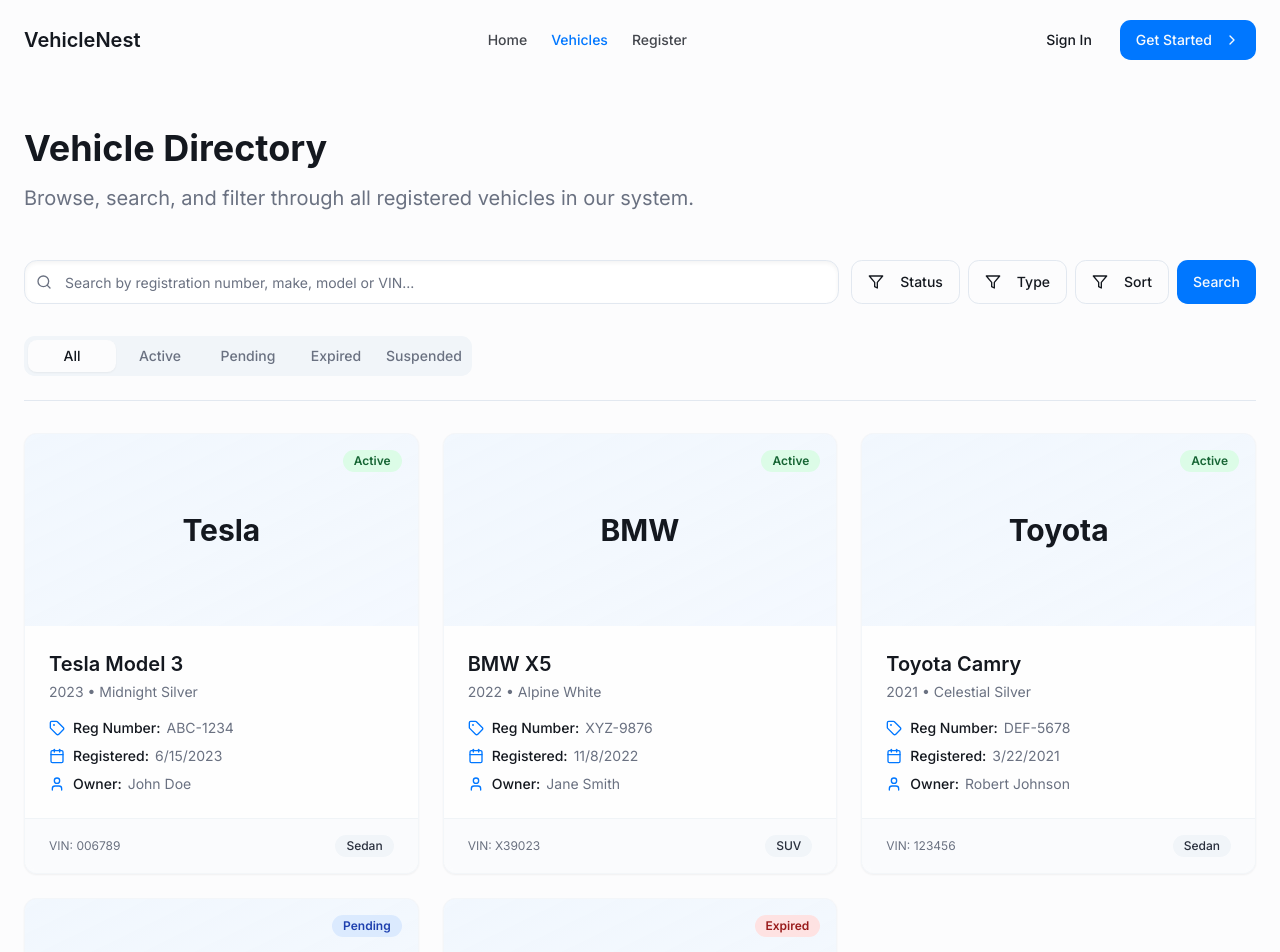
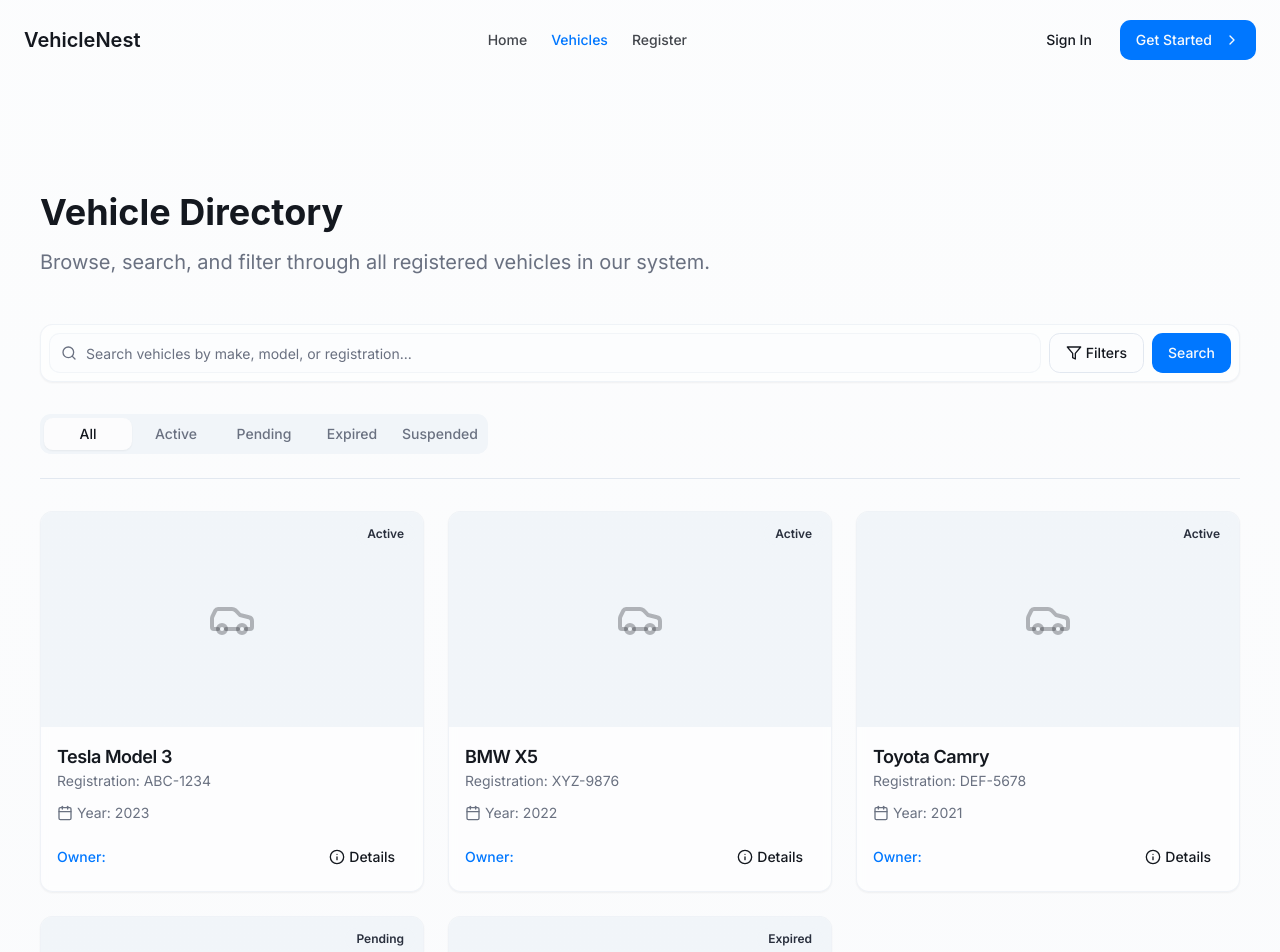
Before and after one commit to ironmanpp27/vehicle-nest, a React (Vite) app: page /vehicles in a window 1280 px wide. Shown: the top 952 px of the page. Built offline with nearby package versions, Linux system fonts and the light colour scheme.

Commit message:
Refactor: Enhance UI and add backend setup instructions
This commit refactors the UI to incorporate modern design elements and animations. It also updates the README.md file with detailed instructions on how to connect a backend and set up the project.

```diff
--- a/src/components/Layout.tsx
+++ b/src/components/Layout.tsx
@@ -10,17 +10,24 @@ interface LayoutProps {
 
 export const Layout: React.FC<LayoutProps> = ({ children, className }) => {
   return (
-    <div className="min-h-screen bg-background flex flex-col">
+    <div className="min-h-screen bg-gradient-to-b from-background to-secondary/20 flex flex-col">
       <Navbar />
       <main className={cn("flex-1 animate-fade-in", className)}>
-        {children}
+        <div className="container mx-auto px-4 py-8 md:py-16">
+          {children}
+        </div>
       </main>
       <footer className="py-6 border-t border-border/40 bg-white/50 backdrop-blur-sm">
         <div className="container mx-auto px-4 md:px-6">
           <div className="flex flex-col md:flex-row justify-between items-center space-y-4 md:space-y-0">
-            <p className="text-sm text-muted-foreground">
-              © {new Date().getFullYear()} Vehicle Registration System. All rights reserved.
-            </p>
+            <div className="flex items-center space-x-2">
+              <span className="font-display font-semibold text-xl bg-clip-text text-transparent bg-gradient-to-r from-primary to-primary/70">
+                VehicleNest
+              </span>
+              <p className="text-sm text-muted-foreground">
+                © {new Date().getFullYear()} All rights reserved.
+              </p>
+            </div>
             <div className="flex items-center space-x-6">
               <a href="#" className="text-sm text-muted-foreground hover:text-foreground transition-colors">
                 Privacy Policy
--- a/src/components/SearchBar.tsx
+++ b/src/components/SearchBar.tsx
@@ -1,35 +1,31 @@
 
 import React, { useState } from "react";
+import { Search, X, Filter } from "lucide-react";
+import { Button } from "@/components/ui/button";
 import { Input } from "@/components/ui/input";
-import { Button } from "@/components/ui/button";
 import {
-  DropdownMenu,
-  DropdownMenuTrigger,
-  DropdownMenuContent,
-  DropdownMenuRadioGroup,
-  DropdownMenuRadioItem,
-} from "@/components/ui/dropdown-menu";
-import { Search, Filter } from "lucide-react";
-import { VehicleStatus, VehicleType } from "@/lib/types";
+  Popover,
+  PopoverContent,
+  PopoverTrigger
+} from "@/components/ui/popover";
+import {
+  Select,
+  SelectContent,
+  SelectItem,
+  SelectTrigger,
+  SelectValue,
+} from "@/components/ui/select";
 
 interface SearchBarProps {
-  onSearch: (query: string, filters: SearchFilters) => void;
+  onSearch: (query: string, filters?: any) => void;
 }
 
-export interface SearchFilters {
-  status?: VehicleStatus | null;
-  type?: VehicleType | null;
-  year?: number | null;
-  sortBy?: "newest" | "oldest" | "make" | null;
-}
-
-export const SearchBar: React.FC<SearchBarProps> = ({ onSearch }) => {
+export const SearchBar = ({ onSearch }: SearchBarProps) => {
   const [query, setQuery] = useState("");
-  const [filters, setFilters] = useState<SearchFilters>({
-    status: null,
-    type: null,
-    year: null,
-    sortBy: null,
+  const [filters, setFilters] = useState({
+    make: "",
+    year: "",
+    status: "",
   });
 
   const handleSearch = (e: React.FormEvent) => {
@@ -37,95 +33,123 @@ export const SearchBar: React.FC<SearchBarProps> = ({ onSearch }) => {
     onSearch(query, filters);
   };
 
-  const updateFilter = (key: keyof SearchFilters, value: any) => {
-    setFilters((prev) => ({
-      ...prev,
-      [key]: value === "all" ? null : value,
-    }));
+  const handleClear = () => {
+    setQuery("");
+    setFilters({
+      make: "",
+      year: "",
+      status: "",
+    });
+    onSearch("", {});
   };
 
   return (
-    <form onSubmit={handleSearch} className="w-full">
-      <div className="flex flex-col md:flex-row gap-3">
+    <form
+      onSubmit={handleSearch}
+      className="w-full bg-card/50 backdrop-blur-sm border border-border/50 rounded-lg p-2 shadow-sm transition-all animate-fade-in"
+    >
+      <div className="flex flex-col md:flex-row gap-2">
         <div className="relative flex-1">
-          <Search className="absolute left-3 top-1/2 transform -translate-y-1/2 h-4 w-4 text-muted-foreground" />
+          <Search className="absolute left-3 top-1/2 -translate-y-1/2 h-4 w-4 text-muted-foreground" />
           <Input
-            placeholder="Search by registration number, make, model or VIN..."
+            type="text"
             value={query}
             onChange={(e) => setQuery(e.target.value)}
-            className="pl-10 h-11 rounded-lg border-input bg-white shadow-inner-soft"
+            placeholder="Search vehicles by make, model, or registration..."
+            className="pl-9 pr-9 bg-background/50 border-border/40 focus-visible:ring-primary/20"
           />
+          {query && (
+            <button
+              type="button"
+              onClick={() => setQuery("")}
+              className="absolute right-3 top-1/2 -translate-y-1/2 text-muted-foreground hover:text-foreground"
+            >
+              <X className="h-4 w-4" />
+            </button>
+          )}
         </div>
 
-        <div className="flex gap-2">
-          <DropdownMenu>
-            <DropdownMenuTrigger asChild>
-              <Button variant="outline" className="text-sm h-11 px-4">
-                <Filter className="h-4 w-4 mr-2" /> Status
+        <div className="flex items-center gap-2">
+          <Popover>
+            <PopoverTrigger asChild>
+              <Button variant="outline" type="button" className="gap-1 bg-background/50">
+                <Filter className="h-4 w-4" />
+                Filters
               </Button>
-            </DropdownMenuTrigger>
-            <DropdownMenuContent align="end" className="w-48">
-              <DropdownMenuRadioGroup
-                value={filters.status || "all"}
-                onValueChange={(value) =>
-                  updateFilter("status", value as VehicleStatus | "all")
-                }
-              >
-                <DropdownMenuRadioItem value="all">All</DropdownMenuRadioItem>
-                {Object.values(VehicleStatus).map((status) => (
-                  <DropdownMenuRadioItem key={status} value={status}>
-                    {status}
-                  </DropdownMenuRadioItem>
-                ))}
-              </DropdownMenuRadioGroup>
-            </DropdownMenuContent>
-          </DropdownMenu>
+            </PopoverTrigger>
+            <PopoverContent className="w-80 p-4">
+              <div className="space-y-4">
+                <h3 className="font-medium">Filter Vehicles</h3>
 
-          <DropdownMenu>
-            <DropdownMenuTrigger asChild>
-              <Button variant="outline" className="text-sm h-11 px-4">
-                <Filter className="h-4 w-4 mr-2" /> Type
-              </Button>
-            </DropdownMenuTrigger>
-            <DropdownMenuContent align="end" className="w-48">
-              <DropdownMenuRadioGroup
-                value={filters.type || "all"}
-                onValueChange={(value) =>
-                  updateFilter("type", value as VehicleType | "all")
-                }
-              >
-                <DropdownMenuRadioItem value="all">All</DropdownMenuRadioItem>
-                {Object.values(VehicleType).map((type) => (
-                  <DropdownMenuRadioItem key={type} value={type}>
-                    {type}
-                  </DropdownMenuRadioItem>
-                ))}
-              </DropdownMenuRadioGroup>
-            </DropdownMenuContent>
-          </DropdownMenu>
+                <div className="space-y-2">
+                  <label className="text-sm text-muted-foreground">Make</label>
+                  <Select
+                    value={filters.make}
+                    onValueChange={(value) => setFilters({...filters, make: value})}
+                  >
+                    <SelectTrigger>
+                      <SelectValue placeholder="Any make" />
+                    </SelectTrigger>
+                    <SelectContent>
+                      <SelectItem value="">Any make</SelectItem>
+                      <SelectItem value="toyota">Toyota</SelectItem>
+                      <SelectItem value="honda">Honda</SelectItem>
+                      <SelectItem value="ford">Ford</SelectItem>
+                      <SelectItem value="bmw">BMW</SelectItem>
+                    </SelectContent>
+                  </Select>
+                </div>
 
-          <DropdownMenu>
-            <DropdownMenuTrigger asChild>
-              <Button variant="outline" className="text-sm h-11 px-4">
-                <Filter className="h-4 w-4 mr-2" /> Sort
-              </Button>
-            </DropdownMenuTrigger>
-            <DropdownMenuContent align="end" className="w-48">
-              <DropdownMenuRadioGroup
-                value={filters.sortBy || "all"}
-                onValueChange={(value) =>
-                  updateFilter("sortBy", value as "newest" | "oldest" | "make" | "all")
-                }
-              >
-                <DropdownMenuRadioItem value="all">Default</DropdownMenuRadioItem>
-                <DropdownMenuRadioItem value="newest">Newest First</DropdownMenuRadioItem>
-                <DropdownMenuRadioItem value="oldest">Oldest First</DropdownMenuRadioItem>
-                <DropdownMenuRadioItem value="make">By Make</DropdownMenuRadioItem>
-              </DropdownMenuRadioGroup>
-            </DropdownMenuContent>
-          </DropdownMenu>
+                <div className="space-y-2">
+                  <label className="text-sm text-muted-foreground">Year</label>
+                  <Select
+                    value={filters.year}
+                    onValueChange={(value) => setFilters({...filters, year: value})}
+                  >
+                    <SelectTrigger>
+                      <SelectValue placeholder="Any year" />
+                    </SelectTrigger>
+                    <SelectContent>
+                      <SelectItem value="">Any year</SelectItem>
+                      <SelectItem value="2023">2023</SelectItem>
+                      <SelectItem value="2022">2022</SelectItem>
+                      <SelectItem value="2021">2021</SelectItem>
+                      <SelectItem value="2020">2020</SelectItem>
+                    </SelectContent>
+                  </Select>
+                </div>
 
-          <Button type="submit" variant="default" className="h-11 button-hover">
+                <div className="space-y-2">
+                  <label className="text-sm text-muted-foreground">Status</label>
+                  <Select
+                    value={filters.status}
+                    onValueChange={(value) => setFilters({...filters, status: value})}
+                  >
+                    <SelectTrigger>
+                      <SelectValue placeholder="Any status" />
+                    </SelectTrigger>
+                    <SelectContent>
+                      <SelectItem value="">Any status</SelectItem>
+                      <SelectItem value="active">Active</SelectItem>
+                      <SelectItem value="pending">Pending</SelectItem>
+                      <SelectItem value="expired">Expired</SelectItem>
+                    </SelectContent>
+                  </Select>
+                </div>
+
+                <div className="flex justify-between pt-2">
+                  <Button onClick={handleClear} variant="ghost" type="button">
+                    Reset
+                  </Button>
+                  <Button onClick={handleSearch} type="submit">
+                    Apply Filters
+                  </Button>
+                </div>
+              </div>
+            </PopoverContent>
+          </Popover>
+
+          <Button type="submit" className="button-hover">
             Search
           </Button>
         </div>
--- a/src/components/VehicleCard.tsx
+++ b/src/components/VehicleCard.tsx
@@ -3,77 +3,63 @@ import React from "react";
 import { Link } from "react-router-dom";
 import { Card, CardContent, CardFooter } from "@/components/ui/card";
 import { Badge } from "@/components/ui/badge";
-import { Vehicle, VehicleStatus } from "@/lib/types";
-import { Calendar, User, Tag } from "lucide-react";
+import { Button } from "@/components/ui/button";
+import { CalendarIcon, CarIcon, InfoIcon } from "lucide-react";
+import { Vehicle } from "@/lib/types";
 
 interface VehicleCardProps {
   vehicle: Vehicle;
 }
 
-export const VehicleCard: React.FC<VehicleCardProps> = ({ vehicle }) => {
-  const getStatusColor = (status: VehicleStatus) => {
-    switch (status) {
-      case VehicleStatus.ACTIVE:
-        return "bg-green-100 text-green-800 hover:bg-green-200";
-      case VehicleStatus.EXPIRED:
-        return "bg-red-100 text-red-800 hover:bg-red-200";
-      case VehicleStatus.SUSPENDED:
-        return "bg-amber-100 text-amber-800 hover:bg-amber-200";
-      case VehicleStatus.PENDING:
-        return "bg-blue-100 text-blue-800 hover:bg-blue-200";
-      default:
-        return "bg-gray-100 text-gray-800 hover:bg-gray-200";
-    }
-  };
-
+export const VehicleCard = ({ vehicle }: VehicleCardProps) => {
   return (
     <Link to={`/vehicles/${vehicle.id}`}>
-      <Card className="overflow-hidden card-hover border-border/40 bg-card/60 backdrop-blur-sm">
-        <div className="h-48 bg-gradient-to-br from-primary/5 to-accent/20 relative">
-          <div className="absolute inset-0 flex items-center justify-center">
-            <p className="text-3xl font-display font-bold">{vehicle.make}</p>
+      <Card className="group overflow-hidden h-full transition-all duration-300 hover:shadow-lg hover:translate-y-[-4px] border-border/50 bg-card/50 backdrop-blur-sm">
+        <div className="relative aspect-video overflow-hidden bg-muted">
+          {vehicle.imageUrl ? (
+            <img
+              src={vehicle.imageUrl}
+              alt={`${vehicle.make} ${vehicle.model}`}
+              className="object-cover w-full h-full transition-transform duration-500 group-hover:scale-105"
+            />
+          ) : (
+            <div className="w-full h-full flex items-center justify-center bg-gradient-to-br from-muted/80 to-muted">
+              <CarIcon className="h-12 w-12 text-foreground/30" />
+            </div>
+          )}
+
+          <div className="absolute top-2 right-2">
+            <Badge variant={vehicle.status === 'active' ? 'default' : 'secondary'} className="capitalize">
+              {vehicle.status}
+            </Badge>
           </div>
-          <Badge className={`absolute top-4 right-4 ${getStatusColor(vehicle.status)}`}>
-            {vehicle.status}
-          </Badge>
         </div>
-        <CardContent className="p-6">
-          <div className="space-y-1 mb-4">
-            <h3 className="font-display text-xl font-semibold">
+
+        <CardContent className="p-4 space-y-3">
+          <div>
+            <h3 className="font-semibold text-lg tracking-tight truncate">
               {vehicle.make} {vehicle.model}
             </h3>
-            <p className="text-muted-foreground text-sm">
-              {vehicle.year} • {vehicle.color}
+            <p className="text-sm text-muted-foreground">
+              Registration: {vehicle.registrationNumber}
             </p>
           </div>
 
-          <div className="space-y-2">
-            <div className="flex items-center text-sm">
-              <Tag className="h-4 w-4 mr-2 text-primary" />
-              <span className="font-medium mr-1.5">Reg Number:</span>
-              <span className="text-muted-foreground">{vehicle.registrationNumber}</span>
-            </div>
-            <div className="flex items-center text-sm">
-              <Calendar className="h-4 w-4 mr-2 text-primary" />
-              <span className="font-medium mr-1.5">Registered:</span>
-              <span className="text-muted-foreground">{new Date(vehicle.registrationDate).toLocaleDateString()}</span>
-            </div>
-            <div className="flex items-center text-sm">
-              <User className="h-4 w-4 mr-2 text-primary" />
-              <span className="font-medium mr-1.5">Owner:</span>
-              <span className="text-muted-foreground">
-                {vehicle.owner.firstName} {vehicle.owner.lastName}
-              </span>
-            </div>
+          <div className="flex items-center text-sm text-muted-foreground">
+            <CalendarIcon className="mr-1 h-4 w-4" />
+            <span>Year: {vehicle.year}</span>
           </div>
         </CardContent>
-        <CardFooter className="px-6 py-4 bg-muted/30 border-t border-border/40">
-          <div className="flex justify-between items-center w-full">
-            <span className="text-xs text-muted-foreground">VIN: {vehicle.vin.slice(-6)}</span>
-            <Badge variant="secondary" className="text-xs font-medium">
-              {vehicle.type}
-            </Badge>
-          </div>
+
+        <CardFooter className="p-4 pt-0 flex justify-between items-center">
+          <span className="text-sm font-medium text-primary">
+            Owner: {vehicle.ownerName}
+          </span>
+
+          <Button variant="ghost" size="sm" className="gap-1 group-hover:bg-primary/10">
+            <InfoIcon className="h-4 w-4" />
+            Details
+          </Button>
         </CardFooter>
       </Card>
     </Link>
```
Also changed, not shown: src/App.tsx (+8 -8 lines), src/components/Hero.tsx (+51 -23 lines), 1 other file (tests, documents, lock files or other folders).
